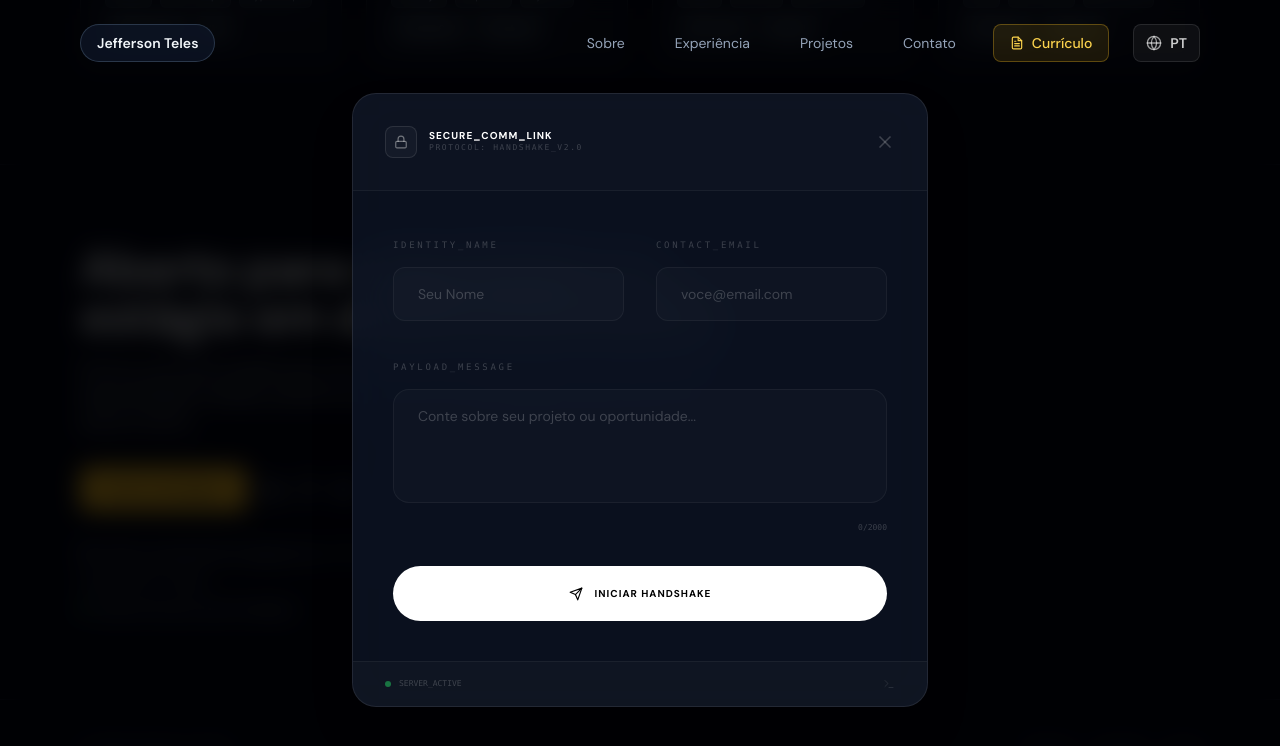
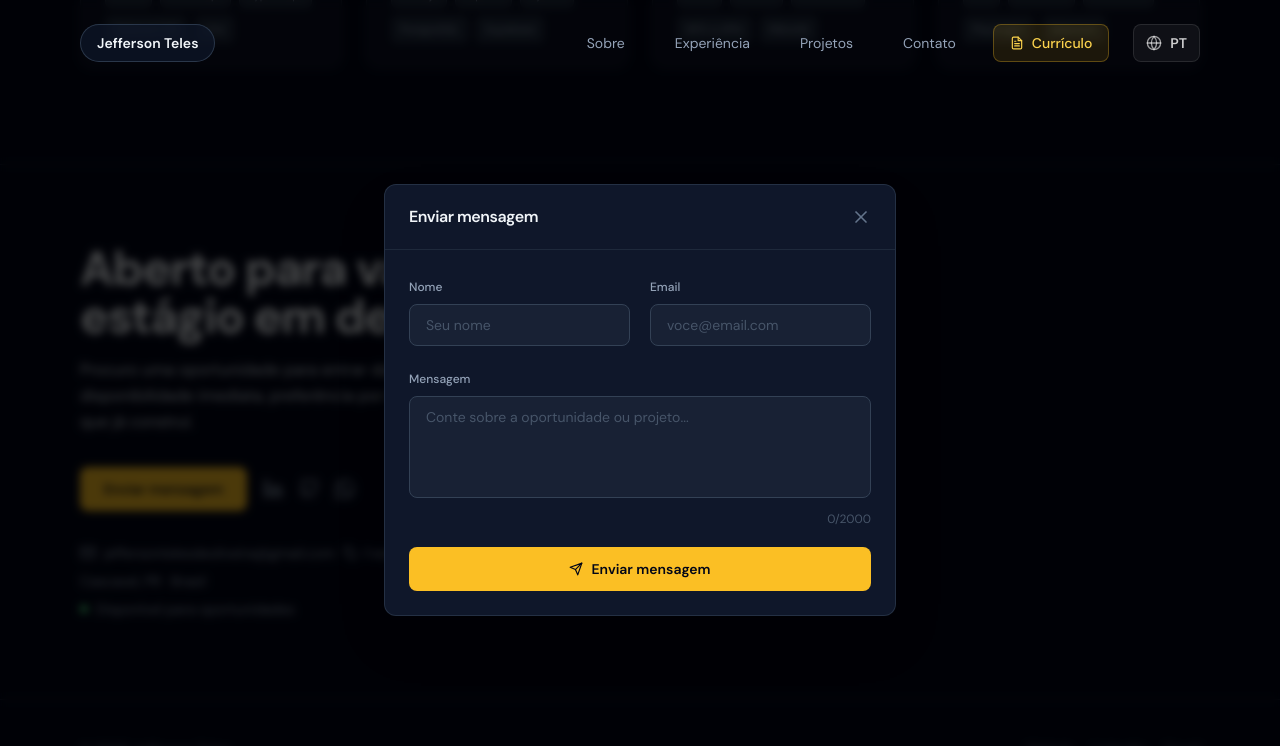
Before and after one commit to JeffersonTeles/Portifolio-Jefferson, a React (Vite) app: page / in a window 1280 px wide. Both pictures are taken after a click on the button "Enviar mensagem". Shown: the part 5326-6072 px from the top of the page. Built offline with nearby package versions, Linux system fonts and the light colour scheme.

Commit message:
Reescreve ContactModal sem hacker naming, deleta js_file.txt

```diff
--- a/src/components/ContactModal.jsx
+++ b/src/components/ContactModal.jsx
@@ -1,24 +1,16 @@
 import React, { useState, useRef } from "react";
 import { motion, AnimatePresence } from "framer-motion";
-import {
-  FiX,
-  FiSend,
-  FiTerminal,
-  FiCheckCircle,
-  FiLock,
-  FiAlertCircle,
-} from "react-icons/fi";
+import { FiX, FiSend, FiCheckCircle, FiAlertCircle } from "react-icons/fi";
 import emailjs from "@emailjs/browser";
 
 // -------------------------------------------------------
-// CONFIGURAÇÃO EMAILJS
-// 1. Crie uma conta gratuita em https://emailjs.com
-// 2. Crie um Email Service e um Email Template
-// 3. Substitua as constantes abaixo com seus IDs reais
+// Configure o EmailJS em https://emailjs.com (plano grátis)
+// 1. Crie um Email Service e um Email Template
+// 2. Substitua as constantes abaixo com seus IDs reais
 // -------------------------------------------------------
-const EMAILJS_SERVICE_ID = "YOUR_SERVICE_ID"; // Ex: 'service_abc123'
-const EMAILJS_TEMPLATE_ID = "YOUR_TEMPLATE_ID"; // Ex: 'template_xyz789'
-const EMAILJS_PUBLIC_KEY = "YOUR_PUBLIC_KEY"; // Ex: 'abcDEFghiJKL'
+const EMAILJS_SERVICE_ID = "YOUR_SERVICE_ID";
+const EMAILJS_TEMPLATE_ID = "YOUR_TEMPLATE_ID";
+const EMAILJS_PUBLIC_KEY = "YOUR_PUBLIC_KEY";
 // -------------------------------------------------------
 
 const ContactModal = ({ isOpen, onClose }) => {
@@ -31,16 +23,11 @@ const ContactModal = ({ isOpen, onClose }) => {
     const newErrors = { name: "", email: "", message: "" };
     let isValid = true;
 
-    // Name validation
     if (!formData.name.trim()) {
       newErrors.name = "Nome é obrigatório";
       isValid = false;
-    } else if (formData.name.trim().length < 2) {
-      newErrors.name = "Nome deve ter pelo menos 2 caracteres";
-      isValid = false;
     }
 
-    // Email validation
     const emailRegex = /^[^\s@]+@[^\s@]+\.[^\s@]+$/;
     if (!formData.email.trim()) {
       newErrors.email = "Email é obrigatório";
@@ -50,15 +37,11 @@ const ContactModal = ({ isOpen, onClose }) => {
       isValid = false;
     }
 
-    // Message validation
     if (!formData.message.trim()) {
       newErrors.message = "Mensagem é obrigatória";
       isValid = false;
     } else if (formData.message.trim().length < 10) {
-      newErrors.message = "Mensagem deve ter pelo menos 10 caracteres";
-      isValid = false;
-    } else if (formData.message.trim().length > 2000) {
-      newErrors.message = "Mensagem deve ter no máximo 2000 caracteres";
+      newErrors.message = "Escreva pelo menos 10 caracteres";
       isValid = false;
     }
 
@@ -68,19 +51,14 @@ const ContactModal = ({ isOpen, onClose }) => {
 
   const handleSubmit = async (e) => {
     e.preventDefault();
-
-    if (!validateForm()) {
-      return;
-    }
-
+    if (!validateForm()) return;
     setStep("sending");
-
     try {
       await emailjs.sendForm(
         EMAILJS_SERVICE_ID,
         EMAILJS_TEMPLATE_ID,
         formRef.current,
-        EMAILJS_PUBLIC_KEY,
+        EMAILJS_PUBLIC_KEY
       );
       setStep("success");
       setForm({ name: "", email: "", message: "" });
@@ -107,209 +85,169 @@ const ContactModal = ({ isOpen, onClose }) => {
           animate={{ opacity: 1 }}
           exit={{ opacity: 0 }}
           onClick={handleClose}
-          className="absolute inset-0 bg-black/80 backdrop-blur-md"
+          className="absolute inset-0 bg-black/70 backdrop-blur-sm"
         />
 
         <motion.div
-          initial={{ scale: 0.9, opacity: 0, y: 20 }}
+          initial={{ scale: 0.95, opacity: 0, y: 16 }}
           animate={{ scale: 1, opacity: 1, y: 0 }}
-          exit={{ scale: 0.9, opacity: 0, y: 20 }}
-          className="relative w-full max-w-xl glass-panel rounded-3xl overflow-hidden shadow-2xl border-white/10"
+          exit={{ scale: 0.95, opacity: 0, y: 16 }}
+          transition={{ duration: 0.2 }}
+          className="relative w-full max-w-lg bg-slate-900 border border-slate-700/60 rounded-xl overflow-hidden shadow-2xl"
         >
           {/* Header */}
-          <div className="p-8 border-b border-white/[0.05] flex justify-between items-center bg-white/[0.01]">
-            <div className="flex items-center gap-3">
-              <div className="w-8 h-8 rounded-lg bg-white/[0.03] border border-white/10 flex items-center justify-center text-white/40">
-                <FiLock size={14} />
-              </div>
-              <div>
-                <h3 className="text-white font-bold uppercase tracking-widest text-[10px]">
-                  Secure_Comm_Link
-                </h3>
-                <p className="text-[8px] font-mono text-white/20 uppercase tracking-[0.2em]">
-                  Protocol: HANDSHAKE_v2.0
-                </p>
-              </div>
-            </div>
+          <div className="flex items-center justify-between px-6 py-5 border-b border-slate-800">
+            <h3 className="text-slate-100 font-semibold text-base">Enviar mensagem</h3>
             <button
               onClick={handleClose}
-              className="text-white/20 hover:text-white transition-colors"
-              aria-label="Fechar modal"
+              className="text-slate-500 hover:text-slate-100 transition-colors"
+              aria-label="Fechar"
             >
               <FiX size={20} />
             </button>
           </div>
 
-          <div className="p-10">
+          <div className="p-6">
             {step === "success" ? (
               <motion.div
-                initial={{ opacity: 0, y: 10 }}
+                initial={{ opacity: 0, y: 8 }}
                 animate={{ opacity: 1, y: 0 }}
-                className="py-20 text-center flex flex-col items-center gap-6"
+                className="py-12 text-center flex flex-col items-center gap-4"
               >
-                <div className="w-20 h-20 rounded-full bg-white/[0.02] border border-white/10 flex items-center justify-center text-white mb-4 shadow-glow">
-                  <FiCheckCircle size={40} />
-                </div>
-                <h4 className="text-2xl font-bold tracking-tight uppercase">
-                  Uplink Established
-                </h4>
-                <p className="text-white/40 text-sm max-w-xs font-light">
-                  Mensagem enviada com sucesso. Retornarei em breve!
-                </p>
+                <FiCheckCircle size={40} className="text-amber-400" />
+                <h4 className="text-slate-100 font-semibold text-lg">Mensagem enviada!</h4>
+                <p className="text-slate-400 text-sm">Retorno em breve. Você também pode me chamar pelo WhatsApp.</p>
                 <button
                   onClick={handleClose}
-                  className="mt-8 px-10 py-4 bg-white text-black font-bold uppercase text-[10px] tracking-widest rounded-full hover:scale-105 transition-all"
+                  className="mt-4 px-6 py-2.5 bg-amber-400 text-slate-950 font-semibold text-sm rounded-lg hover:bg-amber-300 transition-colors"
                 >
                   Fechar
                 </button>
               </motion.div>
             ) : step === "error" ? (
               <motion.div
-                initial={{ opacity: 0, y: 10 }}
+                initial={{ opacity: 0, y: 8 }}
                 animate={{ opacity: 1, y: 0 }}
-                className="py-20 text-center flex flex-col items-center gap-6"
+                className="py-12 text-center flex flex-col items-center gap-4"
               >
-                <div className="w-20 h-20 rounded-full bg-red-500/10 border border-red-500/20 flex items-center justify-center text-red-400 mb-4">
-                  <FiAlertCircle size={40} />
-                </div>
-                <h4 className="text-2xl font-bold tracking-tight uppercase text-red-400">
-                  Transmission Failed
-                </h4>
-                <p className="text-white/40 text-sm max-w-xs font-light">
-                  Falha ao enviar. Tente novamente ou entre em contato
-                  diretamente pelo LinkedIn.
+                <FiAlertCircle size={40} className="text-red-400" />
+                <h4 className="text-slate-100 font-semibold text-lg">Falha ao enviar</h4>
+                <p className="text-slate-400 text-sm">
+                  Tente novamente ou fale diretamente pelo{" "}
+                  <a
+                    href="https://linkedin.com/in/jeffersonteless"
+                    target="_blank"
+                    rel="noopener noreferrer"
+                    className="text-amber-400 hover:text-amber-300 transition-colors"
+                  >
+                    LinkedIn
+                  </a>{" "}
+                  ou{" "}
+                  <a
+                    href="https://wa.me/5544999277915"
+                    target="_blank"
+                    rel="noopener noreferrer"
+                    className="text-amber-400 hover:text-amber-300 transition-colors"
+                  >
+                    WhatsApp
+                  </a>.
                 </p>
                 <button
                   onClick={() => setStep("idle")}
-                  className="mt-8 px-10 py-4 bg-white text-black font-bold uppercase text-[10px] tracking-widest rounded-full hover:scale-105 transition-all"
+                  className="mt-4 px-6 py-2.5 bg-slate-800 text-slate-100 font-medium text-sm rounded-lg hover:bg-slate-700 transition-colors border border-slate-700"
                 >
-                  Tentar Novamente
+                  Tentar novamente
                 </button>
               </motion.div>
             ) : (
-              <form ref={formRef} onSubmit={handleSubmit} className="space-y-8" noValidate>
-                <div className="grid grid-cols-1 md:grid-cols-2 gap-8">
-                  <div className="space-y-3">
-                    <label className="text-[9px] font-mono text-white/20 uppercase tracking-[0.3em]">
-                      Identity_Name
-                    </label>
+              <form ref={formRef} onSubmit={handleSubmit} className="space-y-5" noValidate>
+                <div className="grid grid-cols-1 sm:grid-cols-2 gap-5">
+                  <div className="space-y-1.5">
+                    <label className="text-xs text-slate-400 font-medium">Nome</label>
                     <input
                       required
                       name="from_name"
                       type="text"
-                      placeholder="Seu Nome"
+                      placeholder="Seu nome"
                       value={formData.name}
-                      className={`w-full bg-white/[0.02] border rounded-xl px-6 py-4 text-white text-sm focus:bg-white/[0.04] transition-all outline-none placeholder:text-white/20 ${
+                      className={`w-full bg-slate-800/60 border rounded-lg px-4 py-2.5 text-slate-100 text-sm outline-none placeholder:text-slate-600 focus:bg-slate-800 transition-colors ${
                         errors.name
-                          ? "border-red-500/50 focus:border-red-500"
-                          : "border-white/5 focus:border-white/20"
+                          ? "border-red-500/60"
+                          : "border-slate-700 focus:border-slate-500"
                       }`}
                       onChange={(e) => {
                         setForm({ ...formData, name: e.target.value });
                         if (errors.name) setErrors({ ...errors, name: "" });
                       }}
-                      aria-invalid={!!errors.name}
-                      aria-describedby={errors.name ? "name-error" : undefined}
                     />
-                    {errors.name && (
-                      <p id="name-error" className="text-[9px] text-red-400 font-mono">{errors.name}</p>
-                    )}
+                    {errors.name && <p className="text-xs text-red-400">{errors.name}</p>}
                   </div>
-                  <div className="space-y-3">
-                    <label className="text-[9px] font-mono text-white/20 uppercase tracking-[0.3em]">
-                      Contact_Email
-                    </label>
+                  <div className="space-y-1.5">
+                    <label className="text-xs text-slate-400 font-medium">Email</label>
                     <input
                       required
                       name="reply_to"
                       type="email"
                       placeholder="voce@email.com"
                       value={formData.email}
-                      className={`w-full bg-white/[0.02] border rounded-xl px-6 py-4 text-white text-sm focus:bg-white/[0.04] transition-all outline-none placeholder:text-white/20 ${
+                      className={`w-full bg-slate-800/60 border rounded-lg px-4 py-2.5 text-slate-100 text-sm outline-none placeholder:text-slate-600 focus:bg-slate-800 transition-colors ${
                         errors.email
-                          ? "border-red-500/50 focus:border-red-500"
-                          : "border-white/5 focus:border-white/20"
+                          ? "border-red-500/60"
+                          : "border-slate-700 focus:border-slate-500"
                       }`}
                       onChange={(e) => {
                         setForm({ ...formData, email: e.target.value });
                         if (errors.email) setErrors({ ...errors, email: "" });
                       }}
-                      aria-invalid={!!errors.email}
-                      aria-describedby={errors.email ? "email-error" : undefined}
                     />
-                    {errors.email && (
-                      <p id="email-error" className="text-[9px] text-red-400 font-mono">{errors.email}</p>
-                    )}
+                    {errors.email && <p className="text-xs text-red-400">{errors.email}</p>}
                   </div>
                 </div>
 
-                <div className="space-y-3">
-                  <label className="text-[9px] font-mono text-white/20 uppercase tracking-[0.3em]">
-                    Payload_Message
-                  </label>
+                <div className="space-y-1.5">
+                  <label className="text-xs text-slate-400 font-medium">Mensagem</label>
                   <textarea
                     required
                     name="message"
-                    rows="4"
-                    placeholder="Conte sobre seu projeto ou oportunidade..."
+                    rows={4}
+                    placeholder="Conte sobre a oportunidade ou projeto..."
                     value={formData.message}
                     maxLength={2000}
-                    className={`w-full bg-white/[0.02] border rounded-2xl px-6 py-4 text-white text-sm focus:bg-white/[0.04] transition-all outline-none resize-none placeholder:text-white/20 ${
+                    className={`w-full bg-slate-800/60 border rounded-lg px-4 py-2.5 text-slate-100 text-sm outline-none resize-none placeholder:text-slate-600 focus:bg-slate-800 transition-colors ${
                       errors.message
-                        ? "border-red-500/50 focus:border-red-500"
-                        : "border-white/5 focus:border-white/20"
+                        ? "border-red-500/60"
+                        : "border-slate-700 focus:border-slate-500"
                     }`}
                     onChange={(e) => {
                       setForm({ ...formData, message: e.target.value });
                       if (errors.message) setErrors({ ...errors, message: "" });
                     }}
-                    aria-invalid={!!errors.message}
-                    aria-describedby={errors.message ? "message-error" : "message-char-count"}
                   />
-                  <div className="flex justify-between items-center">
-                    {errors.message && (
-                      <p id="message-error" className="text-[9px] text-red-400 font-mono">{errors.message}</p>
-                    )}
-                    <p id="message-char-count" className="text-[8px] font-mono text-white/20 ml-auto">
-                      {formData.message.length}/2000
-                    </p>
+                  <div className="flex justify-between">
+                    {errors.message && <p className="text-xs text-red-400">{errors.message}</p>}
+                    <p className="text-xs text-slate-600 ml-auto">{formData.message.length}/2000</p>
                   </div>
                 </div>
 
                 <button
                   type="submit"
                   disabled={step === "sending"}
-                  className="w-full py-5 bg-white text-black font-bold uppercase text-[10px] tracking-widest rounded-full hover:scale-[1.02] transition-all flex items-center justify-center gap-3 disabled:opacity-50 disabled:cursor-not-allowed"
+                  className="w-full py-3 bg-amber-400 text-slate-950 font-semibold text-sm rounded-lg hover:bg-amber-300 hover:shadow-[0_0_24px_rgba(251,191,36,0.3)] transition-all flex items-center justify-center gap-2 disabled:opacity-50 disabled:cursor-not-allowed"
                 >
                   {step === "sending" ? (
                     <>
-                      <div className="w-3 h-3 border-2 border-black/20 border-t-black rounded-full animate-spin" />
-                      <span>Enviando...</span>
+                      <div className="w-4 h-4 border-2 border-slate-950/20 border-t-slate-950 rounded-full animate-spin" />
+                      Enviando...
                     </>
                   ) : (
                     <>
                       <FiSend size={14} />
-                      <span>Iniciar Handshake</span>
+                      Enviar mensagem
                     </>
                   )}
                 </button>
               </form>
             )}
-          </div>
-
-          {/* Terminal Footer */}
-          <div className="p-4 bg-white/[0.02] border-t border-white/[0.05] px-8 flex justify-between items-center">
-            <div className="flex items-center gap-4">
-              <div className="flex items-center gap-2">
-                <div
-                  className={`w-1.5 h-1.5 rounded-full animate-pulse ${step === "error" ? "bg-red-500" : "bg-green-500"}`}
-                />
-                <span className="text-[8px] font-mono text-white/20 uppercase">
-                  {step === "error" ? "Connection_Failed" : "Server_Active"}
-                </span>
-              </div>
-            </div>
-            <FiTerminal size={12} className="text-white/10" />
           </div>
         </motion.div>
       </div>
```
Also changed, not shown: js_file.txt (deleted), 1 other file (tests, documents, lock files or other folders).
